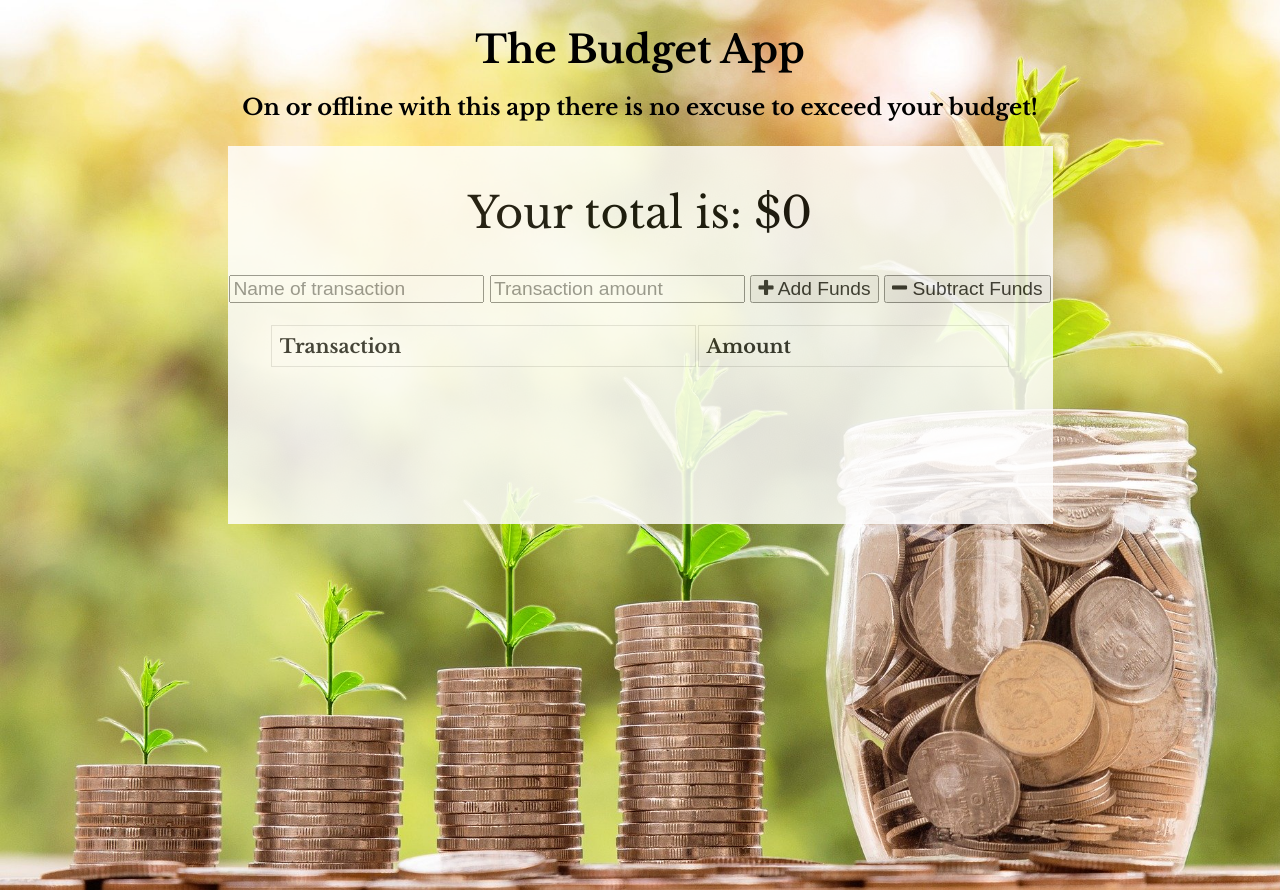
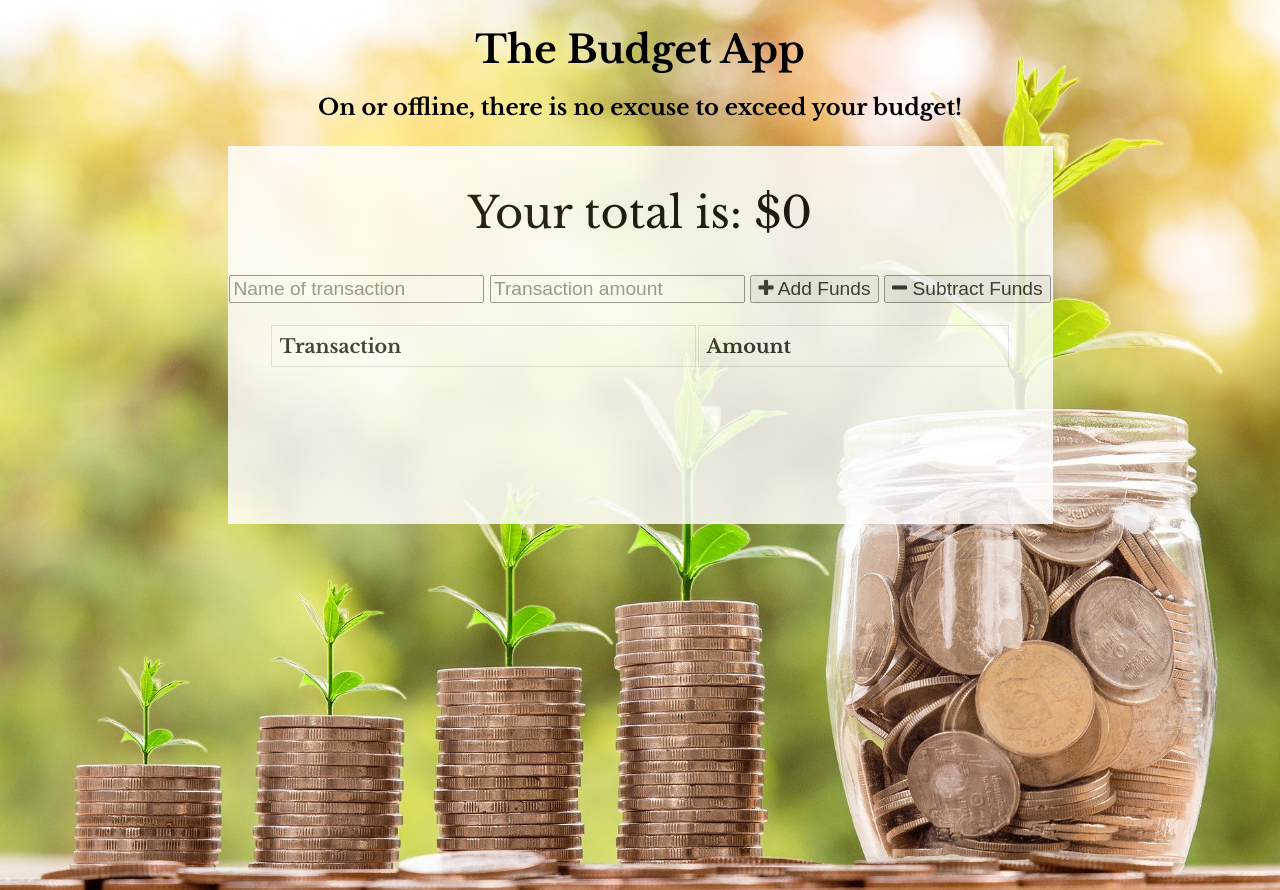
Before and after one commit to kmvanneste/No-Excuses-The-Budget-App, a website: page public/index.html in a window 1280 px wide. Drawn offline with nearby package versions, Linux system fonts and the light colour scheme; no server answers.

Commit message:
edited subtitle

```diff
--- a/public/index.html
+++ b/public/index.html
@@ -14,7 +14,7 @@
 </head>
 <body>
   <h1 class="Header title">The Budget App</h1>
-  <h3 class="Header subtitle">On or offline with this app there is no excuse to exceed your budget!</h3>
+  <h3 class="Header subtitle">On or offline, there is no excuse to exceed your budget!</h3>
   <div class="wrapper">
     <div class="total">
       <div class="total">Your total is: $<span id="total">0</span></div>
```
